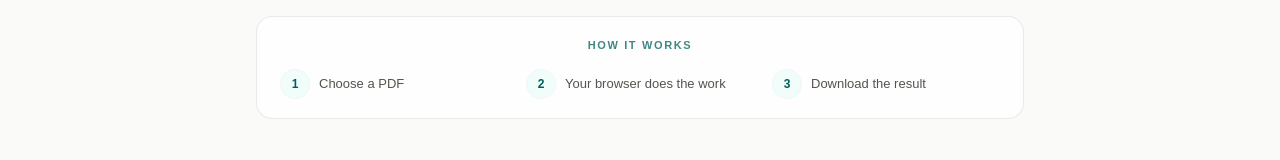
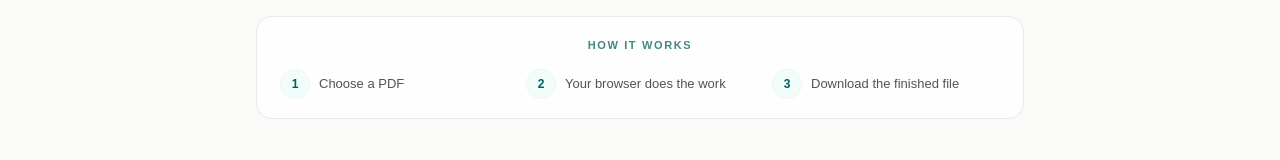
Before and after one commit to laxmimerit/NoUploadPDF, a Next.js app: page / in a window 1280 px wide. Shown: the part 518-678 px from the top of the page. Built offline with nearby package versions, Linux system fonts and the light colour scheme.

Commit message:
Update final how-it-works step wording

```diff
--- a/src/app/page.tsx
+++ b/src/app/page.tsx
@@ -72,7 +72,7 @@ export default function Home() {
         <section aria-labelledby="how-it-works" className="relative mx-auto mt-10 max-w-3xl rounded-2xl border border-stone-200/80 bg-white/80 px-5 py-5 sm:mt-12 sm:px-6">
           <h2 id="how-it-works" className="text-center text-[11px] font-semibold uppercase tracking-[0.15em] text-teal-800/75">How it works</h2>
           <ol role="list" className="mt-4 grid grid-cols-1 gap-4 sm:grid-cols-3 sm:gap-5">
-            {["Choose a PDF", "Your browser does the work", "Download the result"].map((step, index) => (
+            {["Choose a PDF", "Your browser does the work", "Download the finished file"].map((step, index) => (
               <li className="flex items-center gap-2.5 text-[13px] font-medium leading-5 text-stone-600" key={step}>
                 <span aria-hidden="true" className="flex size-7 shrink-0 items-center justify-center rounded-full bg-teal-50 text-xs font-semibold text-teal-800 ring-1 ring-teal-900/5">{index + 1}</span>
                 {step}
```
